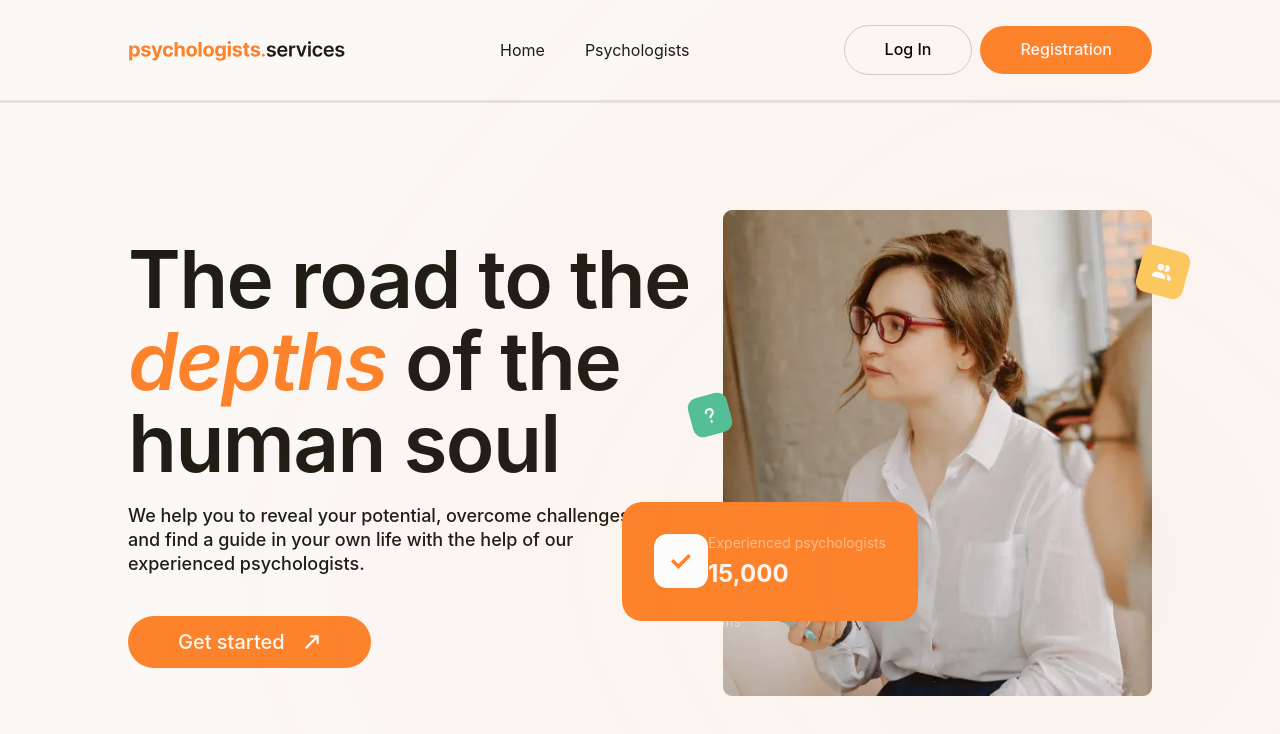
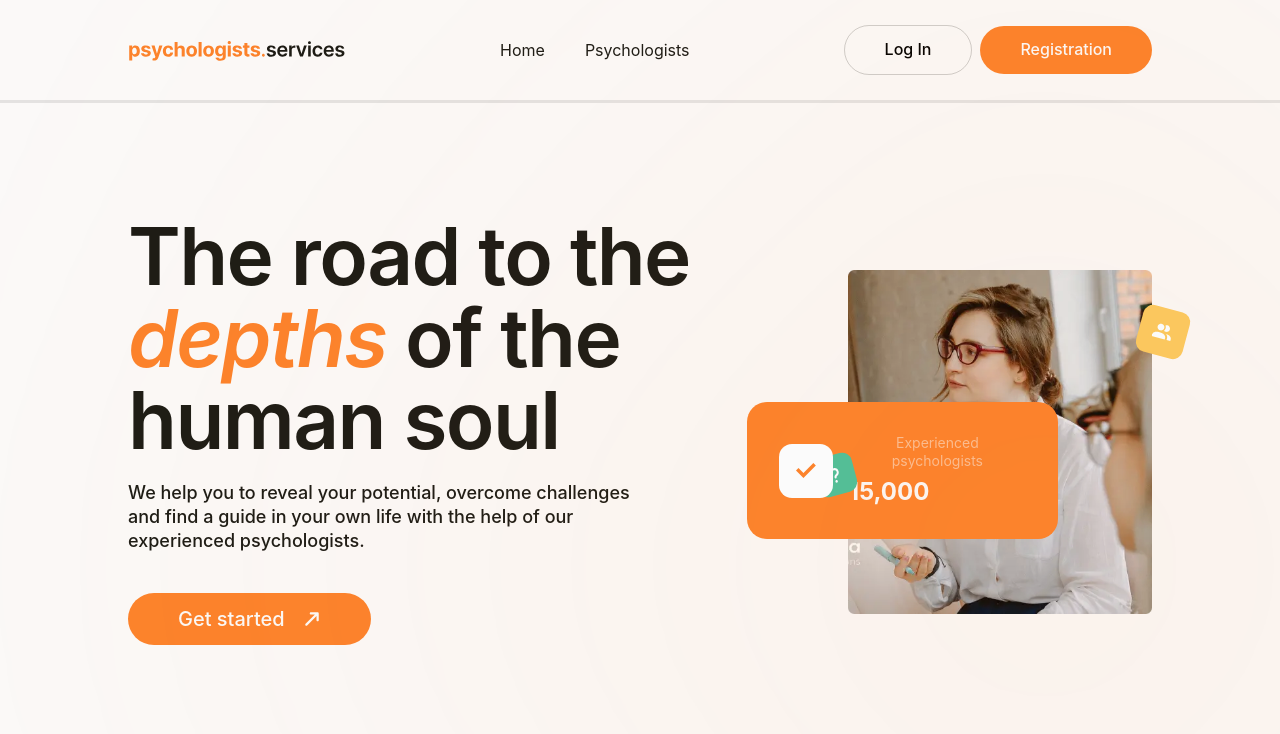
Before and after one commit to IrynaYermak/Psychologists.Services, a React (Vite) app: page / in a window 1280 px wide. Shown: the top 734 px of the page. Built offline with nearby package versions, Linux system fonts and the light colour scheme.

Commit message:
create modal

```diff
--- a/src/components/App.tsx
+++ b/src/components/App.tsx
@@ -1,15 +1,26 @@
 import "./App.css";
+import { Outlet } from "react-router-dom";
+import Header from "../components/Header";
+import Modal from "./Modal";
+
+import { useState } from "react";
 
 function App() {
+  const [isModalOpen, setIsModalOpen] = useState(false);
+  const openModal = () => {
+    setIsModalOpen(true);
+  };
+  const closeModal = () => {
+    setIsModalOpen(false);
+  };
+
   return (
     <>
-      <section id="center">
-        <div className="hero">
-          {/* <img src={heroImg} className="base" width="170" height="179" alt="" />
-          <img src={reactLogo} className="framework" alt="React logo" />
-          <img src={viteLogo} className="vite" alt="Vite logo" /> */}
-        </div>
-      </section>
+      <Header />
+      <main>
+        <Outlet />
+      </main>
+      {isModalOpen && <Modal onClose={closeModal} />}
     </>
   );
 }
--- a/src/components/Header.tsx
+++ b/src/components/Header.tsx
@@ -1,6 +1,7 @@
 import { NavLink } from "react-router-dom";
 import Button from "./Button";
 import style from "./Header.module.css";
+
 const user = null; // Simulate user authentication status
 // const user = {
 //   name: "John Doe",
--- a/src/components/HomePage.module.css
+++ b/src/components/HomePage.module.css
@@ -5,7 +5,15 @@
   flex-direction: row;
   justify-content: space-between;
   align-items: center;
-  /* flex-wrap: wrap; */
+  gap: 125px;
+  padding-top: 78px;
+  padding-bottom: 100px;
+
+  @media screen and (max-width: 1200px) {
+    flex-wrap: wrap;
+    justify-content: center;
+    gap: 50px;
+  }
 }
 
 .leftBox {
@@ -14,6 +22,7 @@
   flex-direction: column;
   justify-content: flex-start;
   align-items: flex-start;
+  margin-bottom: 24px;
 }
 
 .title {
@@ -44,17 +53,19 @@
 }
 
 .rightBox {
-  width: 464px;
+  max-width: 464px;
+  display: flex;
   position: relative;
+  flex-shrink: 1;
+}
+
+.image {
+  display: block;
+  width: 100%;
+  aspect-ratio: 464 / 526;
   object-fit: cover;
 }
 
-/* aspect-ratio: 16 / 9;  */
-.image {
-  width: 100%;
-  max-width: 464px;
-  height: auto;
-}
 .icon {
   position: absolute;
   display: flex;
@@ -62,6 +73,7 @@
   align-items: center;
   z-index: 999;
 }
+
 .usersIcon {
   top: 38px;
   right: -35px;
@@ -88,8 +100,7 @@
   flex-direction: row;
   justify-content: space-between;
   align-items: center;
-  /* gap: 16px; */
-  /* width: 311px; */
+  gap: 16px;
   max-width: 311px;
   padding: 32px;
   border-radius: 20px;
@@ -105,12 +116,14 @@
   background-color: var(--hero-bg);
   border-radius: 13px;
 }
+
 .statsBlock {
   display: flex;
   flex-direction: column;
   align-items: flex-start;
   gap: 8px;
 }
+
 .text {
   font-size: 14px;
   color: rgba(251, 251, 251, 0.5);
@@ -125,17 +138,11 @@
 .blurCircle {
   position: absolute;
   right: 0;
-  /* bottom: -137px; */
   bottom: 0;
   width: 469px;
   height: 469px;
   border-radius: 100%;
   fill: #fc832c;
   filter: blur(1000px);
-
   background-color: var(--accent);
-
-  /* opacity: 0.3; */
-
-  /* z-index: 0; */
 }
--- /dev/null
+++ b/src/components/Modal.module.css
@@ -0,0 +1,39 @@
+.backdrop {
+  position: fixed;
+  top: 0;
+  left: 0;
+  z-index: 9999;
+  width: 100vw;
+  height: 100vh;
+  background-color: rgba(25, 26, 21, 0.6);
+  display: flex;
+  justify-content: center;
+  align-items: center;
+}
+
+.modal {
+  position: relative;
+  width: 40vw;
+  height: 55vh;
+  background-color: var(--hero-bg);
+  border-radius: 30px;
+  padding: 64px;
+}
+
+.closeButton {
+  position: absolute;
+  top: 20px;
+  right: 20px;
+  width: 32px;
+  height: 32px;
+  background-color: transparent;
+  border: none;
+  /* padding: 8px; */
+  display: flex;
+  align-items: center;
+  justify-content: center;
+}
+
+.closeButton:focus {
+  outline: 2px solid #007bff;
+}
--- /dev/null
+++ b/src/components/Modal.tsx
@@ -0,0 +1,29 @@
+import { createPortal } from "react-dom";
+import style from "./Modal.module.css";
+
+interface ModalProps {
+  onClose: () => void;
+}
+
+export default function Modal({ onClose }: ModalProps) {
+  return createPortal(
+    <div className={style.backdrop}>
+      <div className={style.modal}>
+        <button
+          type="button"
+          onClick={onClose}
+          aria-label="Close modal"
+          className={style.closeButton}
+        >
+          <svg width={32} height={32} fill="var(--text)">
+            <use href="/icons/sprite.svg#icon-close" />
+          </svg>
+        </button>
+        <h1>Modal</h1>
+      </div>
+    </div>,
+    document.body
+  );
+}
+
+// className={style.backdrop}
--- a/src/layouts/Layout.tsx
+++ b/src/layouts/Layout.tsx
@@ -1,13 +1,9 @@
-import { Outlet } from "react-router-dom";
-import Header from "../components/Header";
+import App from "../components/App";
 
 export default function Layout() {
   return (
     <>
-      <Header />
-      <main>
-        <Outlet />
-      </main>
+      <App />
     </>
   );
 }
--- a/src/router/router.tsx
+++ b/src/router/router.tsx
@@ -1,5 +1,5 @@
 import { createBrowserRouter } from "react-router";
-import Layout from "../layouts/layout";
+import Layout from "../layouts/Layout";
 import HomePage from "../pages/HomePage";
 import PsychologistsPage from "../pages/PsychologistsPage";
 import FavoritesPage from "../pages/FavoritesPage";
```
Also changed, not shown: public/icons/sprite.svg.
